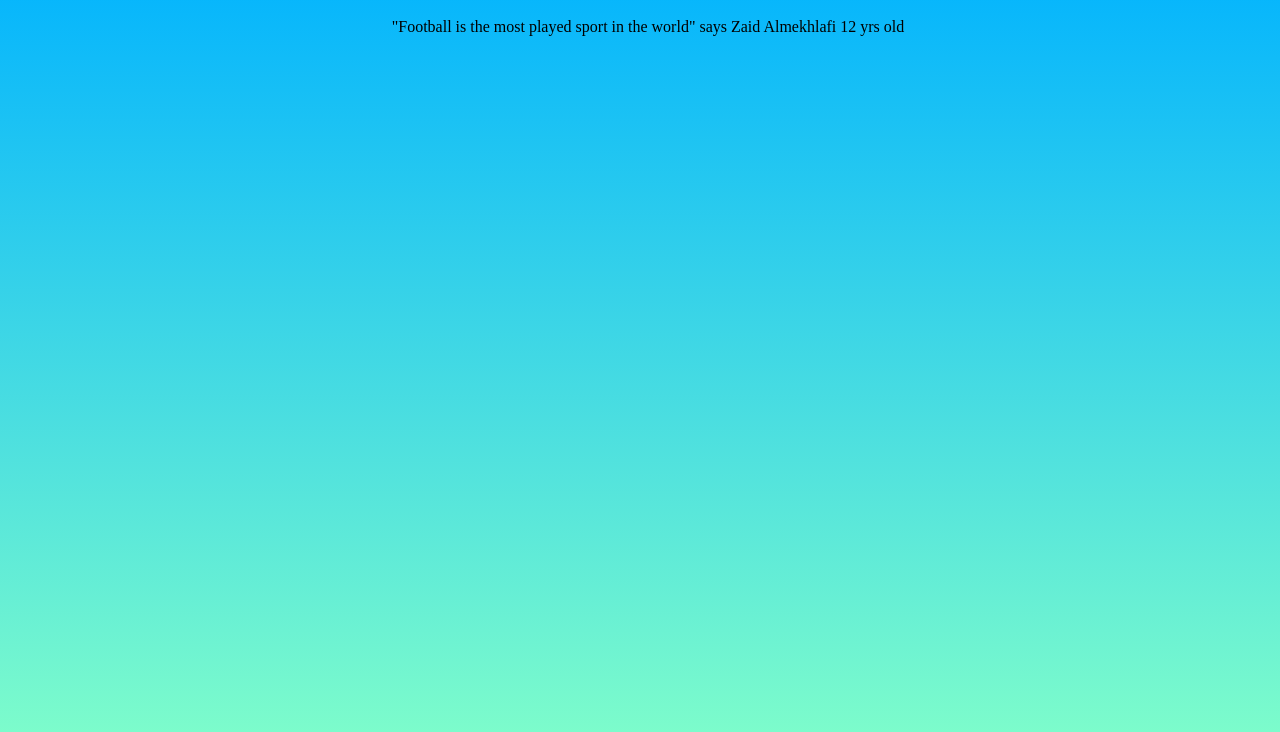
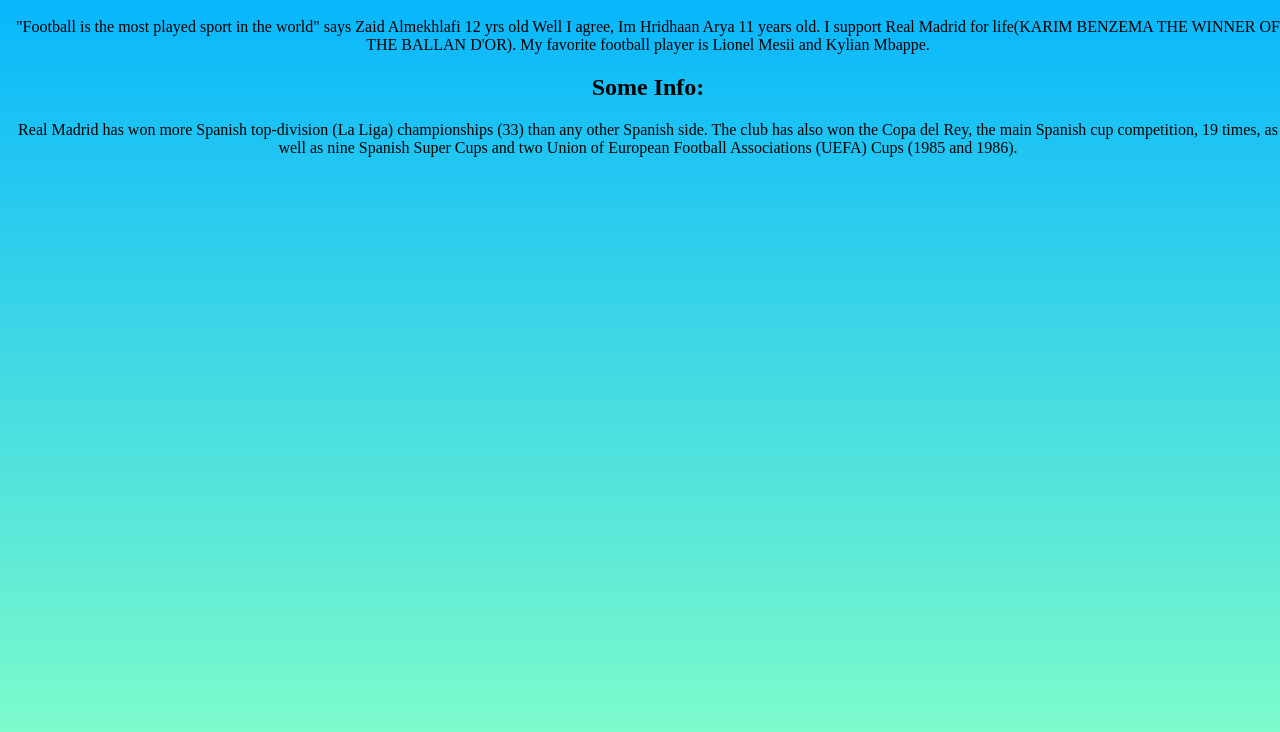
Before and after one commit to Hridhaan7D/MyFootballWebsite, a plain HTML site: page index.html in a window 1280 px wide. Shown: the part 48-780 px from the top of the page. Drawn offline with Linux system fonts and the light colour scheme.

Commit message:
Update index.html

```diff
--- a/index.html
+++ b/index.html
@@ -18,6 +18,18 @@
 
   <p>
   "Football is the most played sport in the world" says Zaid Almekhlafi 12 yrs old
+    Well I agree, Im Hridhaan Arya 11 years old. I support Real Madrid for life(KARIM BENZEMA THE WINNER OF THE BALLAN D'OR).
+    My favorite football player is Lionel Mesii and Kylian Mbappe.
+  </p>
+
+  <h2>
+    Some Info:
+  </h2>
+
+  <p>
+   Real Madrid has won more Spanish top-division (La Liga) championships (33) than any other Spanish side.
+   The club has also won the Copa del Rey, the main Spanish cup competition, 19 times, as well as nine Spanish Super Cups and two Union of European Football Associations
+   (UEFA) Cups (1985 and 1986).
   </p>
 
 
```
